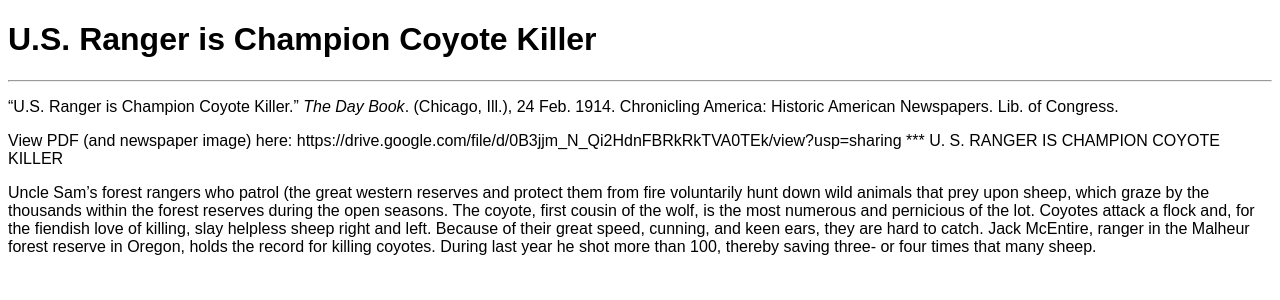
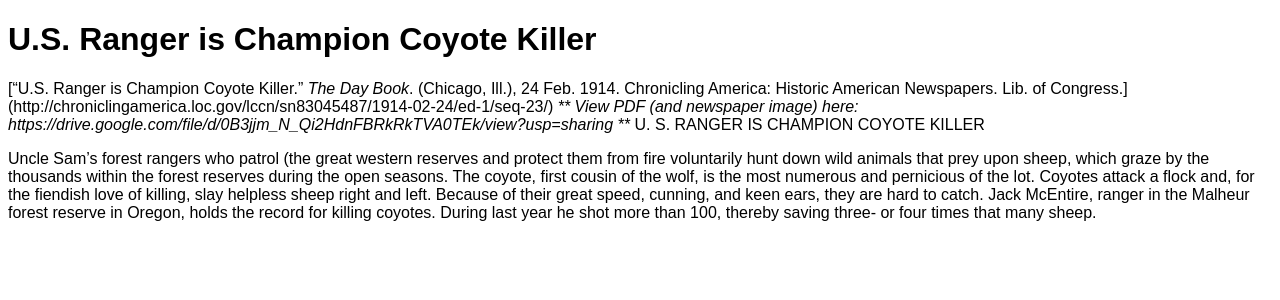
Before and after one commit to hofstra/coyote, a Jekyll site: the page built from sources/_posts/2015-08-10-day-book-coyote-killer.md, in a window 1280 px wide. Shown: the top 300 px of the page. Built offline with Jekyll 4.4.1, drawn with Linux system fonts in a browser that asks for light colours; some of the changed lines change nothing that is shown.

Commit message:
Update 2015-08-10-day-book-coyote-killer.md

```diff
--- a/sources/_posts/2015-08-10-day-book-coyote-killer.md
+++ b/sources/_posts/2015-08-10-day-book-coyote-killer.md
@@ -9,9 +9,9 @@
 - Coyote and conflicts with ranching
 - Coyote as pest
 ---
+
+["U.S. Ranger is Champion Coyote Killer." *The Day Book*. (Chicago, Ill.), 24 Feb. 1914. Chronicling America: Historic American Newspapers. Lib. of Congress.] (http://chroniclingamerica.loc.gov/lccn/sn83045487/1914-02-24/ed-1/seq-23/)
 ***
-"U.S. Ranger is Champion Coyote Killer." *The Day Book*. (Chicago, Ill.), 24 Feb. 1914. Chronicling America: Historic American Newspapers. Lib. of Congress.
-
 View PDF (and newspaper image) here: https://drive.google.com/file/d/0B3jjm_N_Qi2HdnFBRkRkTVA0TEk/view?usp=sharing
 ***
 U. S. RANGER IS CHAMPION COYOTE KILLER
```
